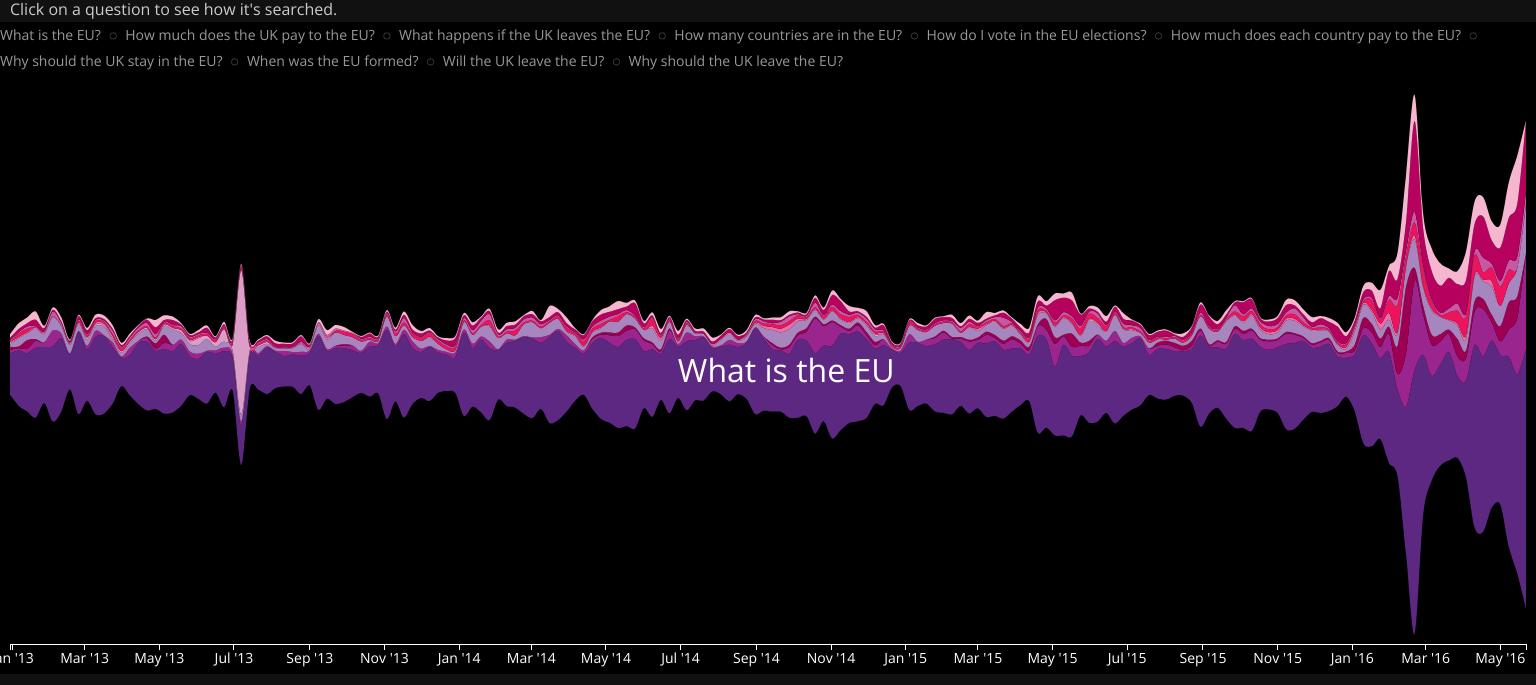
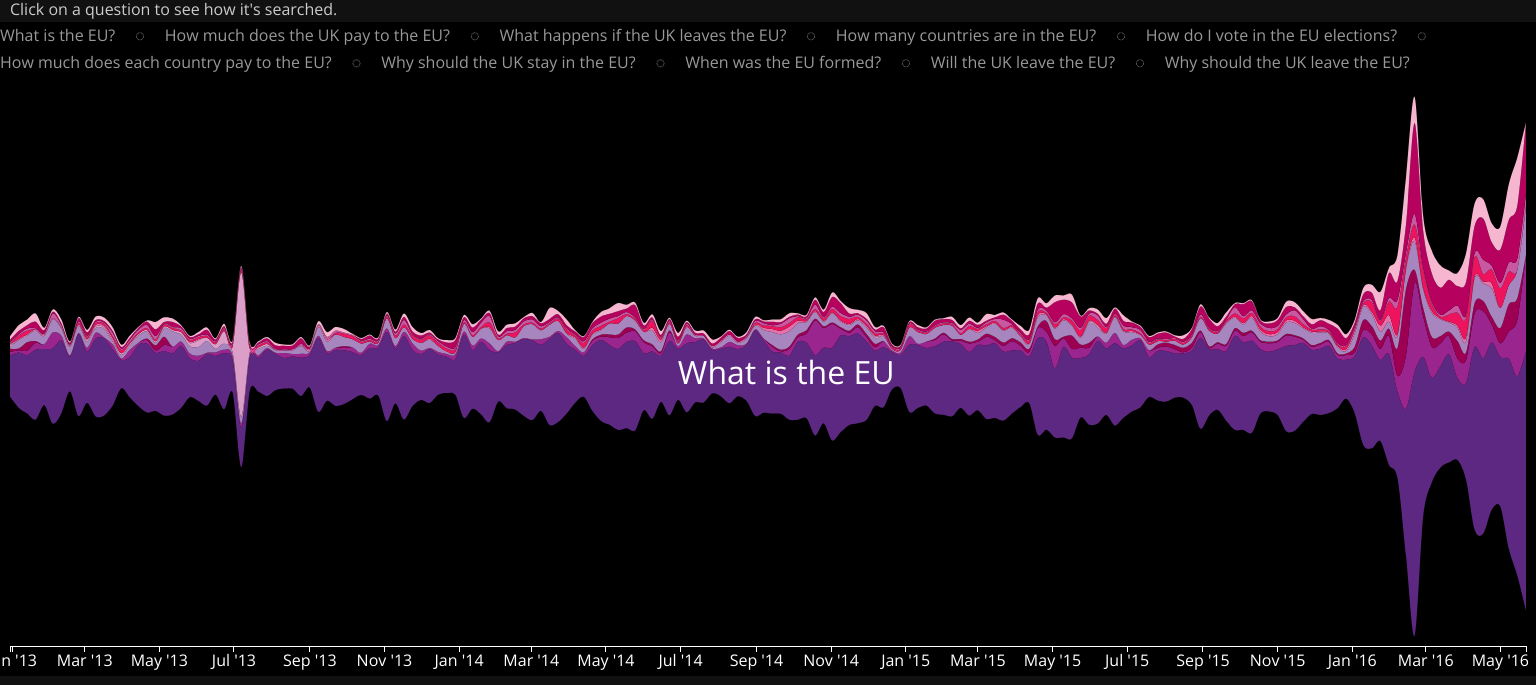
Before and after one commit to GoogleTrends/EUSearchInterest, a plain HTML site: page index.html in a window 1536 px wide. Shown: the part 53-738 px from the top of the page. Drawn offline with nearby package versions, Linux system fonts and the light colour scheme.

Commit message:
Fixing large kes.

```diff
--- a/css/main.css
+++ b/css/main.css
@@ -317,6 +317,20 @@ nav a.demButton:hover {
 		font-size: 10px;
 		display: block;
 	}
+
+	.key-separator {
+		font-size: 16px;
+		margin-right: 20px;
+	}
+
+	.key {
+		font-size: 16px;
+		margin-right: 20px;
+	}
+
+	.tick {
+		font-size: 16px;
+	}
 }
 
 p {
```
